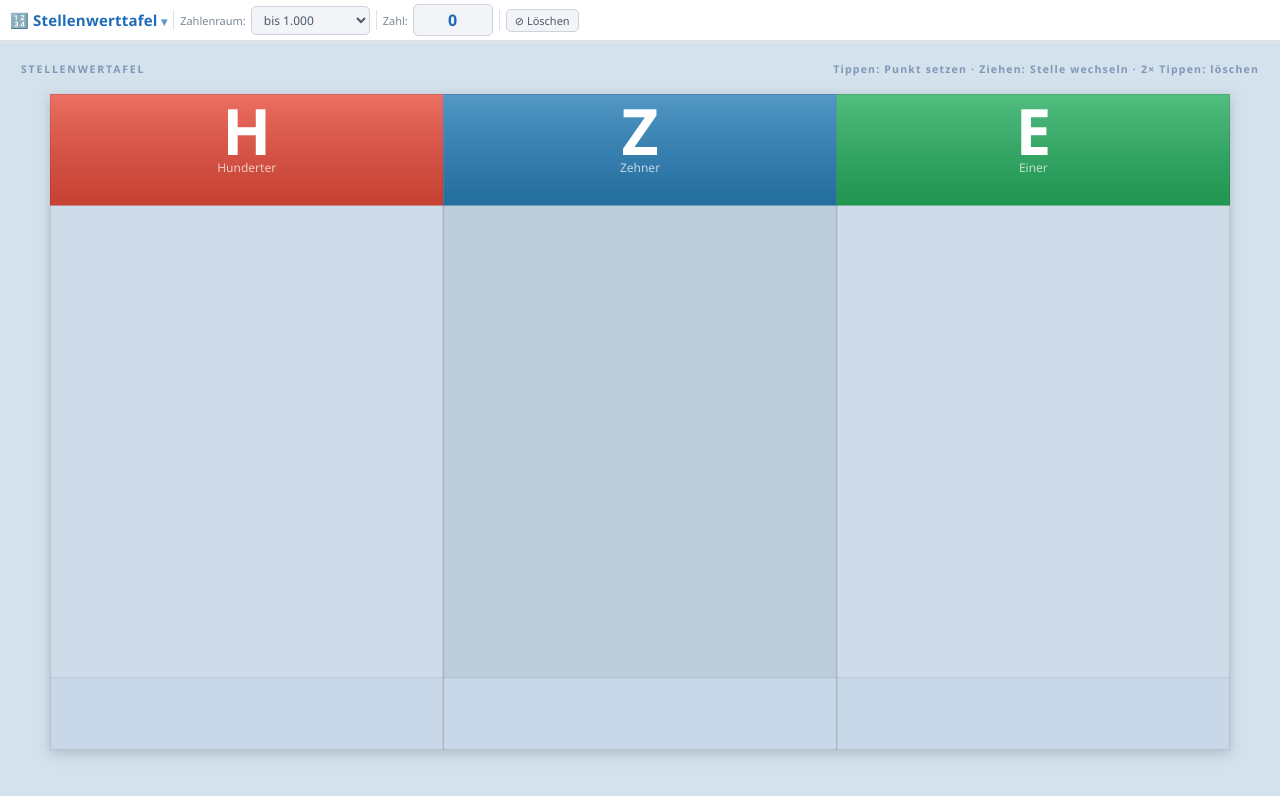
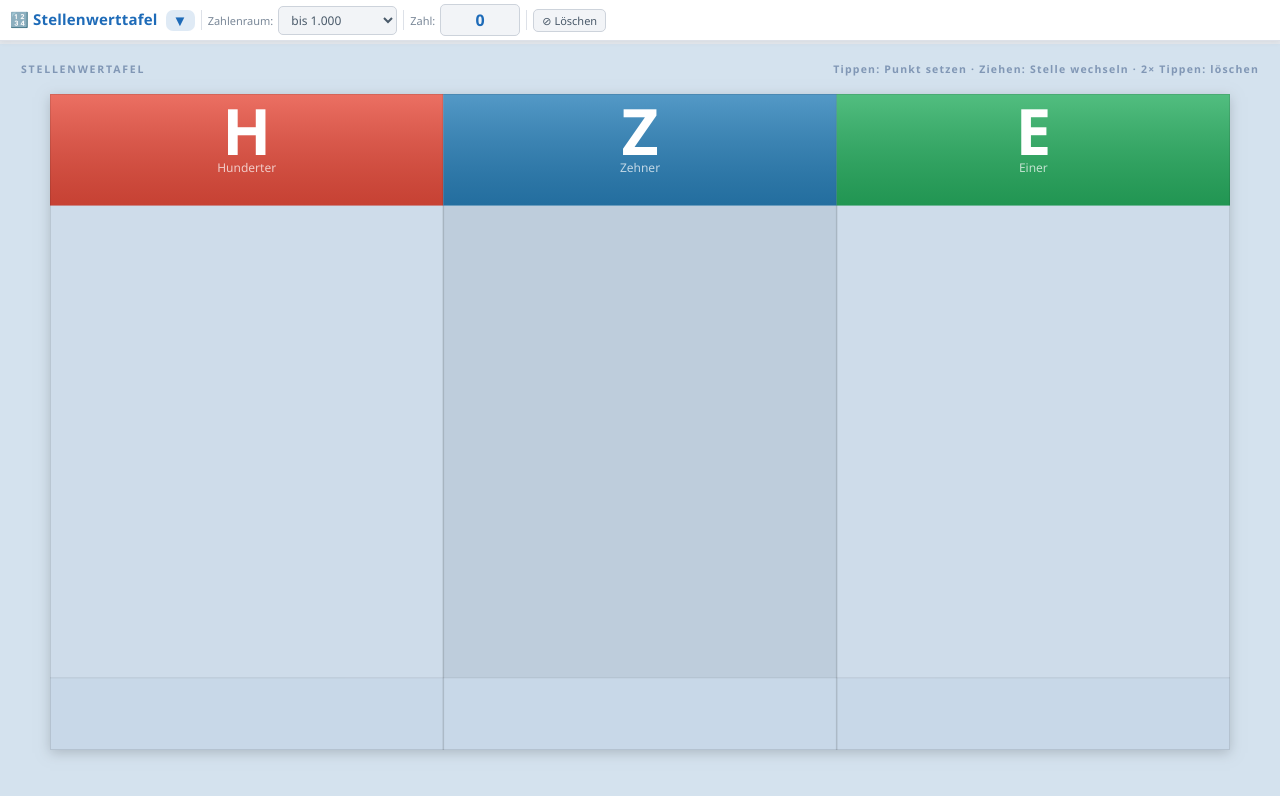
Before and after one commit to marcsockel/Stellenwert, a plain HTML site: page index.html in a window 1280 px wide. Drawn offline with Linux system fonts and the light colour scheme.

Commit message:
App-Umschalter: größerer Pfeil am App-Namen
Co-Authored-By: Claude Opus 5.5 <noreply@anthropic.com>
Claude-Session: https://claude.ai/code/session_01Ab6Vmr5JJ4TKkLwmGvLqNp

```diff
--- a/index.html
+++ b/index.html
@@ -829,7 +829,7 @@ loop(0);
 <style>
 #app-sw-title{cursor:pointer;user-select:none;-webkit-user-select:none;border-radius:8px;padding:4px 8px;margin:-4px -8px;transition:background .15s}
 #app-sw-title:hover,#app-sw-title.open{background:rgba(30,107,184,.10)}
-#app-sw-title::after{content:" ▾";font-size:12px;opacity:.7}
+#app-sw-title::after{content:"▼";display:inline-block;margin-left:8px;padding:3px 7px;font-size:15px;line-height:1;vertical-align:middle;color:#1e6bb8;background:rgba(30,107,184,.14);border-radius:7px}
 #app-sw-backdrop{position:fixed;inset:0;z-index:9998;display:none}
 #app-sw-menu{position:fixed;z-index:9999;display:none;background:#fff;border-radius:14px;box-shadow:0 10px 32px rgba(20,40,80,.25);padding:8px;min-width:250px;font-family:'Segoe UI',system-ui,sans-serif}
 #app-sw-menu a{display:flex;align-items:center;gap:12px;padding:14px 16px;border-radius:10px;font-size:18px;font-weight:600;color:#1e3a5f;text-decoration:none}
```
